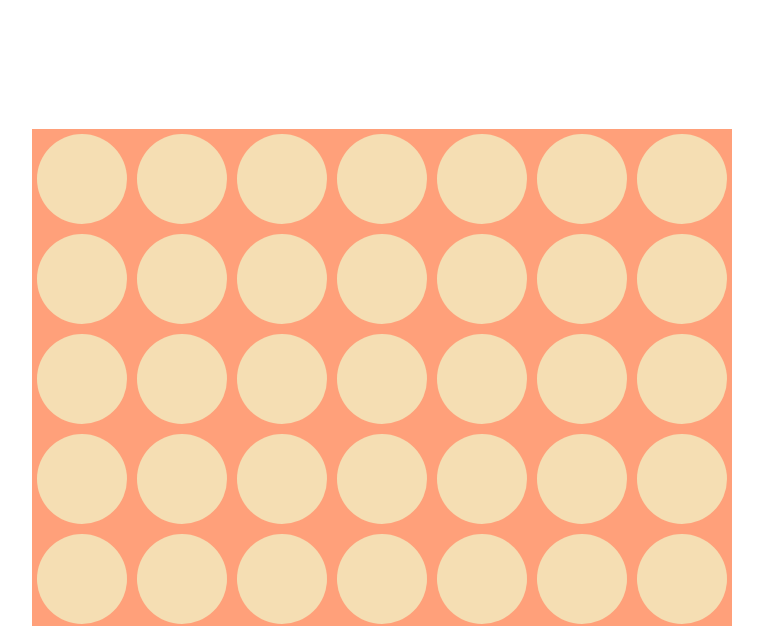
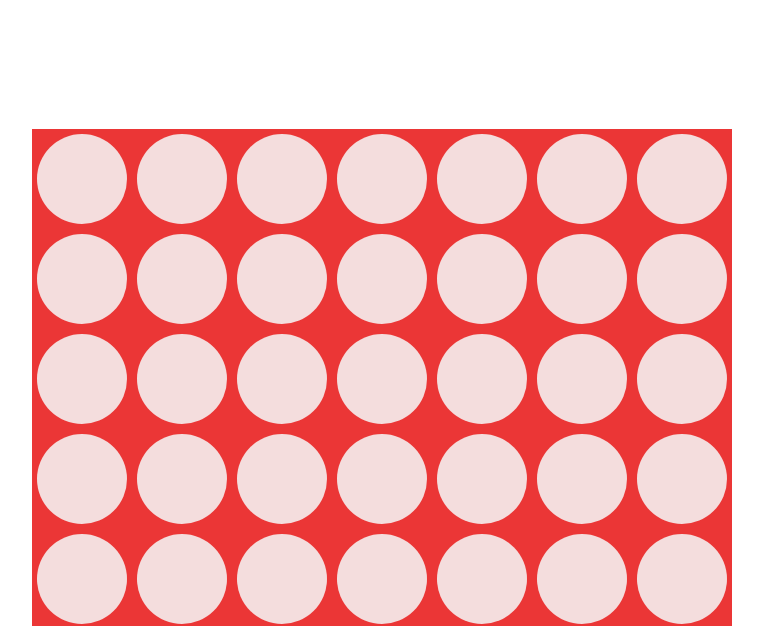
Before and after one commit to jonclindner/Super-Duper-Waffle, a plain HTML site: page gameboard.html in a window 1280 px wide. Shown: the part 179-805 px from the top of the page, without its empty margins (258-1021 px from the left). Drawn offline with Linux system fonts and the light colour scheme.

Commit message:
changed gameboard color

```diff
--- a/style.css
+++ b/style.css
@@ -5,13 +5,13 @@ body {
 #gameboard {
     height: 600px;
     width: 700px;
-    background-color: lightsalmon;
+    background-color: #eb3636;
     margin: 150px auto;
     display: flex;
     flex-wrap: wrap
 }
 .plate {
-   background-color: wheat;
+   background-color: #f4dddd;
     border-radius: 50%;
     margin: auto;
     width: 90px;
```
